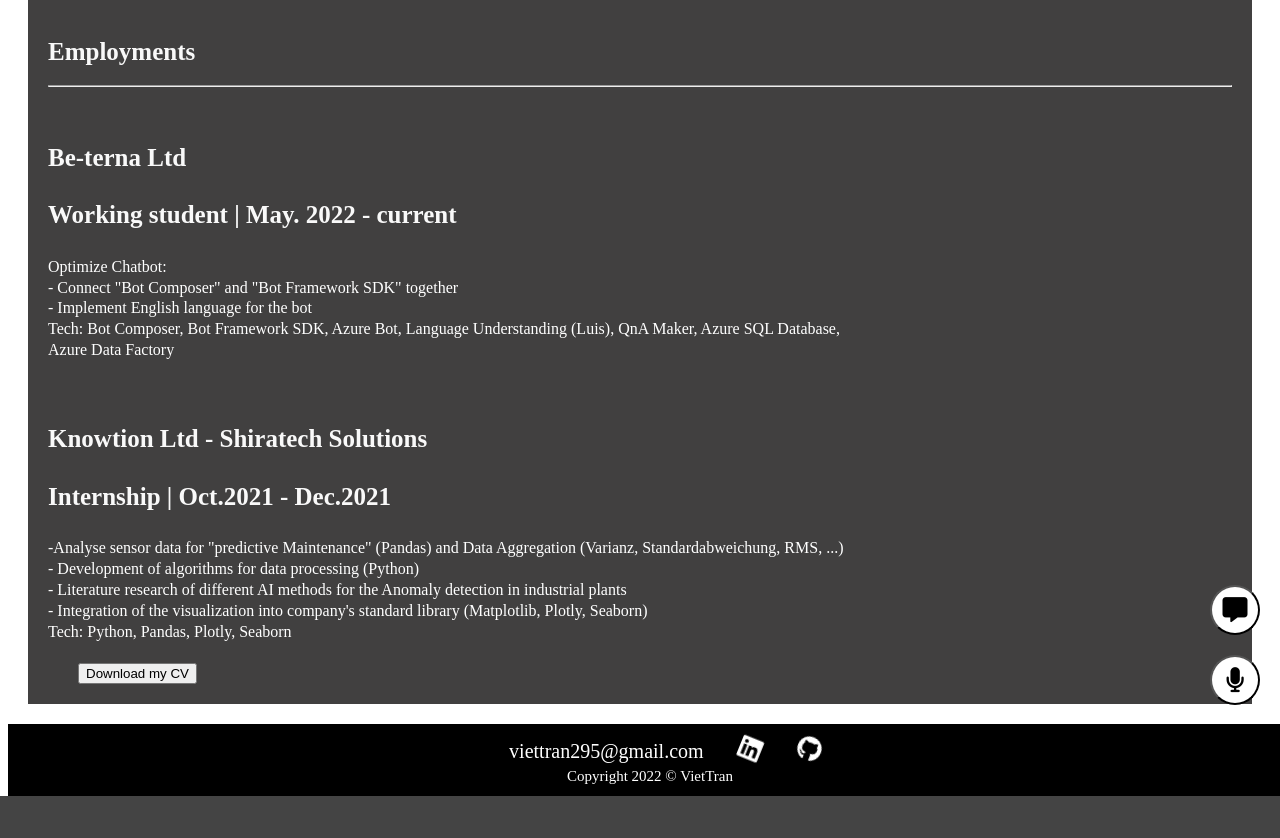
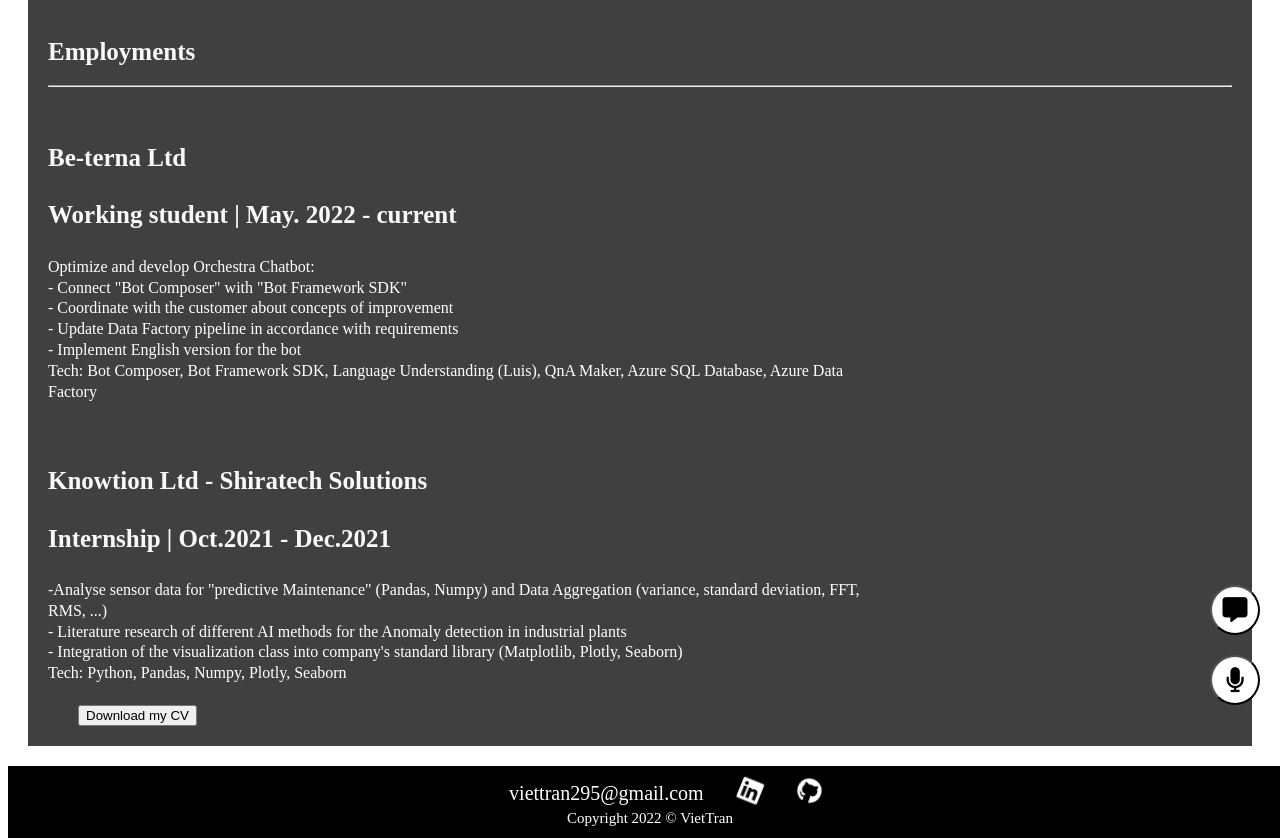
Before and after one commit to viettran295/vietapp, a Flask app: page /employments in a window 1280 px wide. Shown: the part 75-913 px from the top of the page. Before the commit the page ends 871 px from the top, so only its background shows below. Run offline with Flask 2, Linux system fonts and the light colour scheme; some libraries are stand-ins or nearby versions.

Commit message:
update templates

```diff
--- a/dev/static/styling.css
+++ b/dev/static/styling.css
@@ -48,7 +48,7 @@ a {
     right:65px;
     height: 400px;
     width: 350px;
-    background-color: rgb(230, 211, 211);
+    background-color: rgb(81, 247, 81);
     padding: 1rem;
     border-radius: 25px;
 }
@@ -59,7 +59,7 @@ a {
     position: absolute;
     display: inline-block;
     cursor: pointer;
-    right: 30px;
+    right: 70px;
 }
 .popup .popuptext {
   visibility: hidden;
@@ -118,3 +118,7 @@ a {
     padding: 5px;
     width: 50%;
 }
+img {
+    border-radius: 50%;
+    width: 100px;
+}
--- a/dev/templates/about.html
+++ b/dev/templates/about.html
@@ -1,6 +1,6 @@
 {% extends 'base.html' %}
 {% block content %}
-    <h1 class="title">{% block title %}About me{% endblock %}</h1>
+    <h1 class="title"><img src="static/ava.png" width=100>{% block title %}About me {% endblock %}</h1>
     <h2 class="content" style="font-weight: normal">
     <p>
     I got a background in Automotive Engineering in Vietnam and i study Master Automation in Germany. This very first basic website is just my curiosity, how a website works.
--- a/dev/templates/employments.html
+++ b/dev/templates/employments.html
@@ -8,12 +8,13 @@
     <h3 class="title">Working student | May. 2022 - current</h3>
     <h3 class="content" style="font-weight: normal;">
     <p>
-    Optimize Chatbot: <br>
-    - Connect "Bot Composer" and "Bot Framework SDK" together <br>
-    - Implement English language for the bot <br>
+    Optimize and develop Orchestra Chatbot: <br>
+    - Connect "Bot Composer" with "Bot Framework SDK" <br>
+    - Coordinate with the customer about concepts of improvement <br>
+    - Update Data Factory pipeline in accordance with requirements <br>
+    - Implement English version for the bot <br>
 
-    Tech: Bot Composer, Bot Framework SDK, Azure Bot, Language Understanding
-    (Luis), QnA Maker, Azure SQL Database, Azure Data Factory
+Tech: Bot Composer, Bot Framework SDK, Language Understanding (Luis), QnA Maker, Azure SQL Database, Azure Data Factory
     </p>
     </h3>
     <a href="https://www.knowtion.de/en/about-shiratech-knowtion-2/">
@@ -24,15 +25,13 @@
 
     <h3 class="content" style="font-weight: normal">
     <p>
-    -Analyse sensor data for "predictive Maintenance" (Pandas) and Data Aggregation (Varianz, Standardabweichung, RMS, ...) <br>
-    - Development of algorithms for data processing (Python) <br>
+    -Analyse  sensor data for "predictive Maintenance" (Pandas, Numpy) and Data Aggregation (variance, standard deviation, FFT, RMS, ...) <br>
     - Literature research of different AI methods for the Anomaly detection in industrial plants <br>
-    - Integration of the visualization into company's standard library (Matplotlib, Plotly, Seaborn) <br>
-
-    Tech: Python, Pandas, Plotly, Seaborn
+    - Integration of the visualization class into company's standard library (Matplotlib, Plotly, Seaborn) <br>
+    Tech: Python, Pandas, Numpy, Plotly, Seaborn
     </p>
     </h3>
-    <a href="https://drive.google.com/file/d/1yP2WYzpqGrIhNhpamsjBDvBMxjgj14fI/view?usp=sharing" download>
+    <a href="https://drive.google.com/file/d/1HqZ2UVuGBpgFUT-PsT0Lbcl1aY7EKqiD/view" download>
         <button type="button">Download my CV</button>
     </a>
 {% endblock %}
```
Also changed, not shown: dev/static/ava.png (added), 2 other files.
